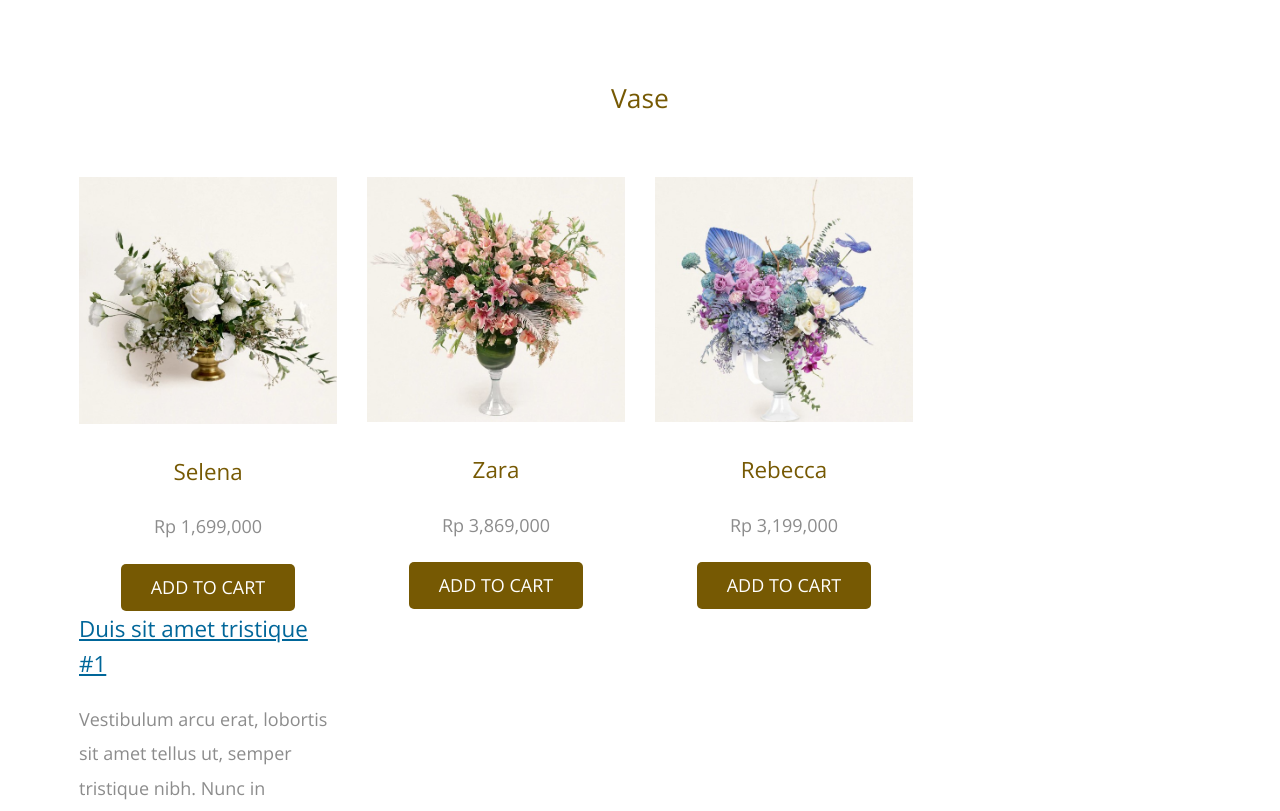
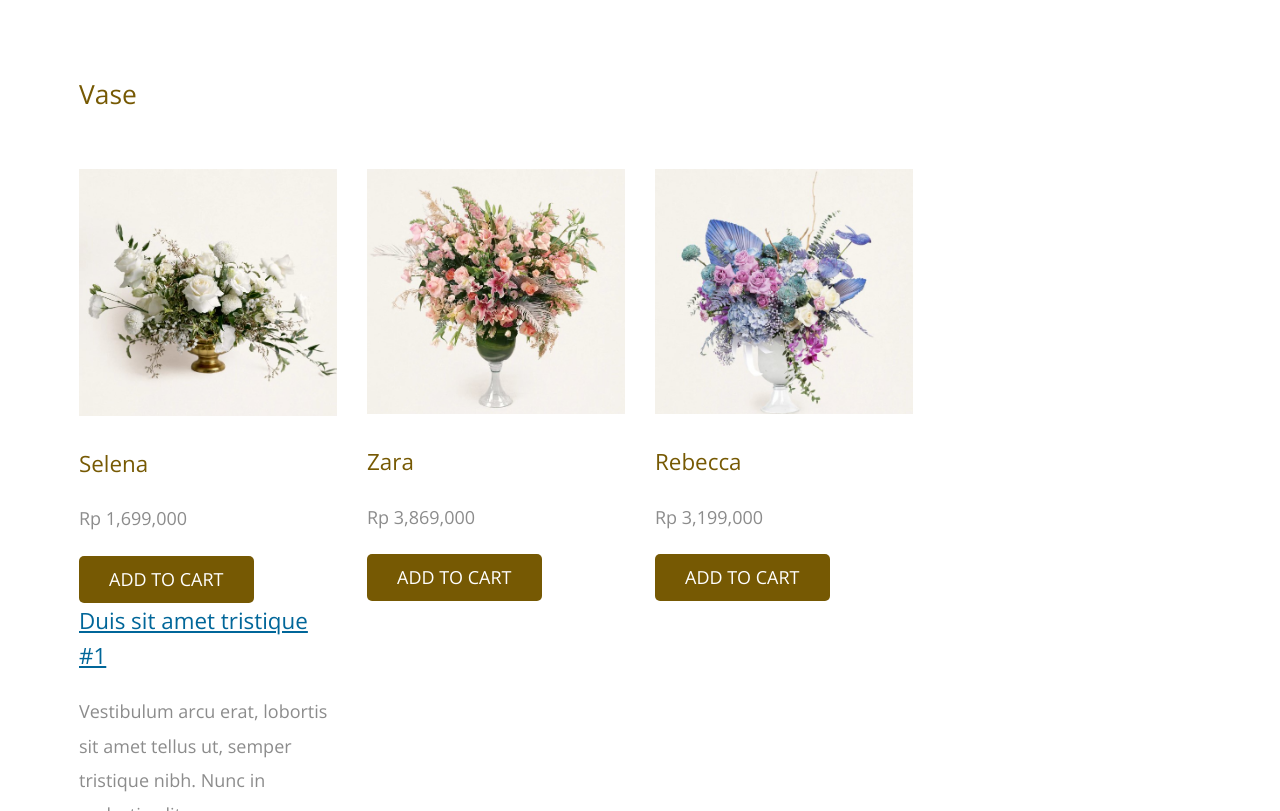
Before and after one commit to pundarikakumari/PASrika, a plain HTML site: page about.html in a window 1280 px wide. Shown: the part 400-1211 px from the top of the page. Drawn offline with nearby package versions, Linux system fonts and the light colour scheme.

Commit message:
Update about.html

```diff
--- a/about.html
+++ b/about.html
@@ -71,8 +71,8 @@ http://www.templatemo.com/tm-488-classic
         <section class="tm-section">
             <div class="container-fluid">
 
-                <div class="col-xs-12 col-sm-12 col-md-12 col-lg-12 text-xs-center">
-                    <h3 class="tm-gold-text tm-title">Vase</h3>
+                <div class="col-xs-12 col-sm-12 col-md-12 col-lg-12 text-xs-left">
+                    <h3 class="tm-gold-text">Vase</h3>
 
                 <div class="row tm-margin-t-mid">
                     <div class="col-xs-12 col-sm-6 col-md-3 col-lg-3 col-xl-3">
```
